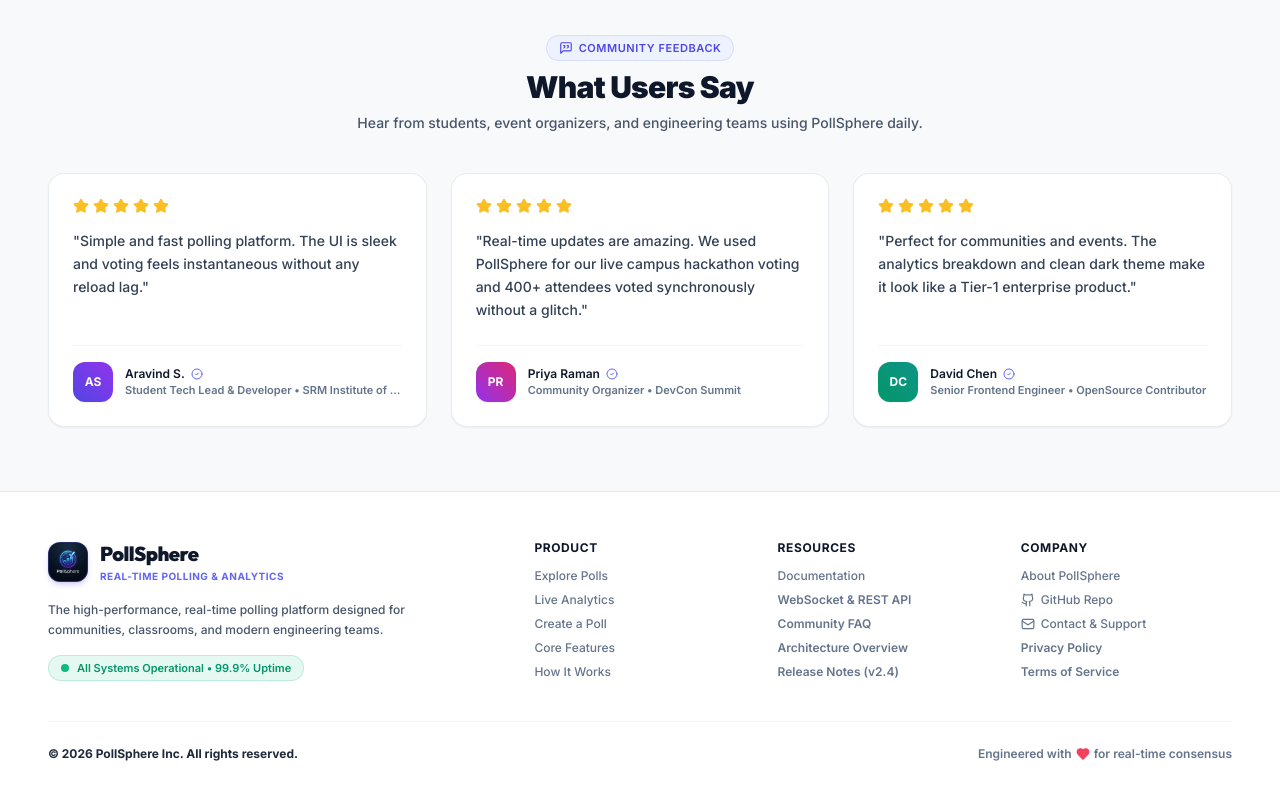
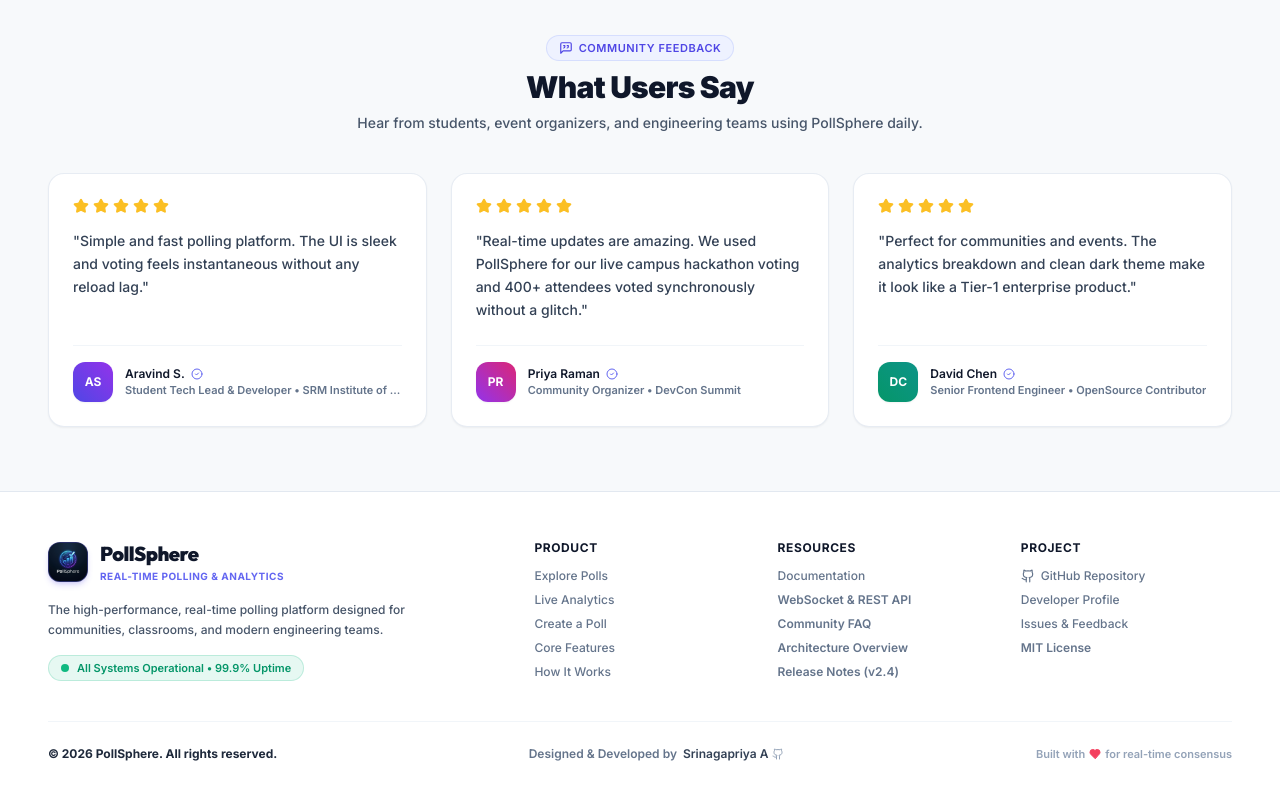
Before and after one commit to srinagapriya06122006/PollSphere-, a React (Vite) app in the folder frontend/: page / in a window 1280 px wide. Shown: the part 4780-5580 px from the top of the page. Built offline with nearby package versions, Linux system fonts and the light colour scheme; no server answers.

Commit message:
Add subtle ownership credit Designed & Developed by Srinagapriya A to footer

```diff
--- a/frontend/src/components/layout/Footer.jsx
+++ b/frontend/src/components/layout/Footer.jsx
@@ -120,17 +120,12 @@ export const Footer = () => {
             </ul>
           </div>
 
-          {/* Company Links */}
+          {/* Community & Code Links */}
           <div className="space-y-3">
             <h4 className="text-xs font-bold uppercase tracking-wider text-slate-900 dark:text-slate-200">
-              Company
+              Project
             </h4>
             <ul className="space-y-2 font-medium">
-              <li>
-                <Link to="/about" className="hover:text-indigo-600 dark:hover:text-indigo-400 transition">
-                  About PollSphere
-                </Link>
-              </li>
               <li>
                 <a
                   href="https://github.com/srinagapriya06122006/PollSphere-"
@@ -139,26 +134,32 @@ export const Footer = () => {
                   className="hover:text-indigo-600 dark:hover:text-indigo-400 transition flex items-center gap-1.5"
                 >
                   <Github className="w-3.5 h-3.5" />
-                  GitHub Repo
+                  GitHub Repository
                 </a>
               </li>
               <li>
                 <a
-                  href="mailto:contact@pollsphere.io"
+                  href="https://github.com/srinagapriya06122006"
+                  target="_blank"
+                  rel="noreferrer"
                   className="hover:text-indigo-600 dark:hover:text-indigo-400 transition flex items-center gap-1.5"
                 >
-                  <Mail className="w-3.5 h-3.5" />
-                  Contact & Support
+                  Developer Profile
+                </a>
+              </li>
+              <li>
+                <a
+                  href="https://github.com/srinagapriya06122006/PollSphere-/issues"
+                  target="_blank"
+                  rel="noreferrer"
+                  className="hover:text-indigo-600 dark:hover:text-indigo-400 transition flex items-center gap-1.5"
+                >
+                  Issues & Feedback
                 </a>
               </li>
               <li>
                 <span className="cursor-pointer hover:text-indigo-600 dark:hover:text-indigo-400 transition">
-                  Privacy Policy
-                </span>
-              </li>
-              <li>
-                <span className="cursor-pointer hover:text-indigo-600 dark:hover:text-indigo-400 transition">
-                  Terms of Service
+                  MIT License
                 </span>
               </li>
             </ul>
@@ -166,12 +167,27 @@ export const Footer = () => {
         </div>
 
         {/* Bottom Bar */}
-        <div className="pt-6 border-t border-slate-100 dark:border-slate-800/80 flex flex-col sm:flex-row items-center justify-between gap-3 text-xs text-slate-500 dark:text-slate-400 font-medium">
-          <p>&copy; {new Date().getFullYear()} PollSphere Inc. All rights reserved.</p>
-          <div className="flex items-center gap-4">
-            <span className="flex items-center gap-1">
-              Engineered with <Heart className="w-3.5 h-3.5 text-rose-500 fill-rose-500" /> for real-time consensus
-            </span>
+        <div className="pt-6 border-t border-slate-100 dark:border-slate-800/80 flex flex-col sm:flex-row items-center justify-between gap-3 text-xs text-slate-500 dark:text-slate-400 font-medium text-center sm:text-left">
+          <p>&copy; {new Date().getFullYear()} PollSphere. All rights reserved.</p>
+
+          {/* Subtle Ownership Credit */}
+          <div className="flex items-center gap-1.5 text-xs">
+            <span className="text-slate-500 dark:text-slate-400">Designed &amp; Developed by</span>
+            <a
+              href="https://github.com/srinagapriya06122006"
+              target="_blank"
+              rel="noopener noreferrer"
+              className="font-semibold text-slate-700 dark:text-slate-300 hover:text-indigo-600 dark:hover:text-indigo-400 transition-colors inline-flex items-center gap-1 hover:underline underline-offset-2"
+            >
+              <span>Srinagapriya A</span>
+              <Github className="w-3 h-3 text-slate-400" />
+            </a>
+          </div>
+
+          <div className="flex items-center gap-1 text-[11px] text-slate-400 dark:text-slate-500">
+            <span>Built with</span>
+            <Heart className="w-3 h-3 text-rose-500 fill-rose-500" />
+            <span>for real-time consensus</span>
           </div>
         </div>
       </div>
```
